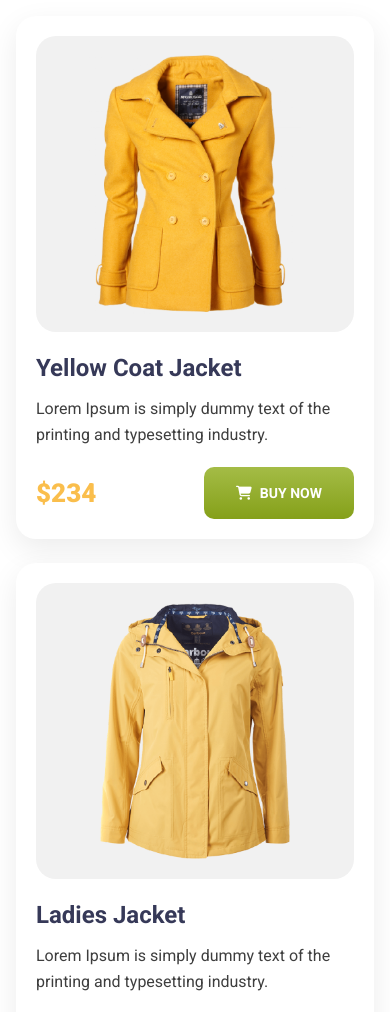
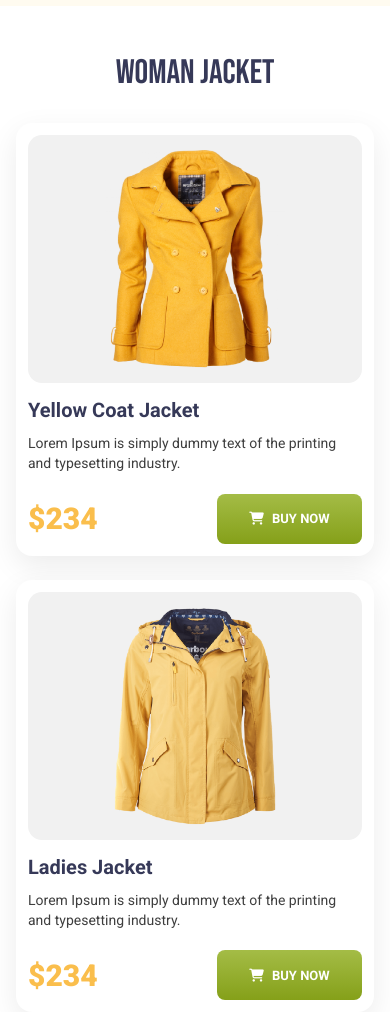
Before and after one commit to souravdev33/web-assignment-2, a plain HTML site: page index.html in a window 390 px wide. Shown: the part 711-1723 px from the top of the page. Drawn offline with nearby package versions, Linux system fonts and the light colour scheme.

Commit message:
enhance CSS styles
Refactored CSS styles for improved consistency and added responsive design adjustments.

```diff
--- a/style.css
+++ b/style.css
@@ -1,10 +1,17 @@
 * {
   font-family: 'Roboto', sans-serif;
+  box-sizing: border-box;
 }
 
 h1,
 h2,
-h3 {
+h3,
+h4 {
+  font-family: 'Roboto', sans-serif;
+}
+
+.hero-title,
+.section-title {
   font-family: 'Bebas Neue', sans-serif;
 }
 
@@ -14,6 +21,11 @@
 
 body {
   overflow-x: hidden;
+  background: #ffffff;
+}
+
+.hero-title {
+  font-size: 80px;
 }
 
 .buy-btn {
@@ -30,6 +42,7 @@
   justify-content: center;
   cursor: pointer;
   transition: 0.3s ease;
+  flex-shrink: 0;
 }
 
 .buy-btn:hover {
@@ -39,7 +52,7 @@
 
 .section-title {
   font-size: 48px;
-  line-height: 1.2;
+  line-height: 1.1;
   color: #363958;
 }
 
@@ -112,22 +125,73 @@
 }
 
 @media (max-width: 767px) {
+  .nav-logo {
+    width: 165px;
+  }
+
+  .hero-title {
+    font-size: 54px;
+    line-height: 0.92;
+  }
+
+  .hero-model {
+    max-width: 260px;
+  }
+
   .section-title {
-    font-size: 38px;
+    font-size: 34px;
+    text-align: center;
+    margin-bottom: 24px;
   }
 
   .buy-btn {
-    width: 150px;
-    height: 52px;
-    font-size: 14px;
+    width: 145px;
+    height: 50px;
+    font-size: 13px;
+    border-radius: 8px;
+  }
+
+  .product-card {
+    padding: 12px;
+    border-radius: 16px;
+  }
+
+  .product-image-wrap {
+    padding: 14px 10px;
+    border-radius: 14px;
   }
 
   .product-image {
-    height: 260px;
+    height: 220px;
+  }
+
+  .product-title {
+    font-size: 20px;
+    margin-top: 12px;
+  }
+
+  .product-desc {
+    font-size: 14px;
+    line-height: 1.45;
+    margin-top: 8px;
+  }
+
+  .price {
+    font-size: 30px;
   }
 
   .facility-card {
     flex-direction: column;
     text-align: center;
+    padding: 18px;
+  }
+
+  .facility-title {
+    font-size: 22px;
+  }
+
+  .facility-desc {
+    font-size: 14px;
+    line-height: 1.5;
   }
 }
```
